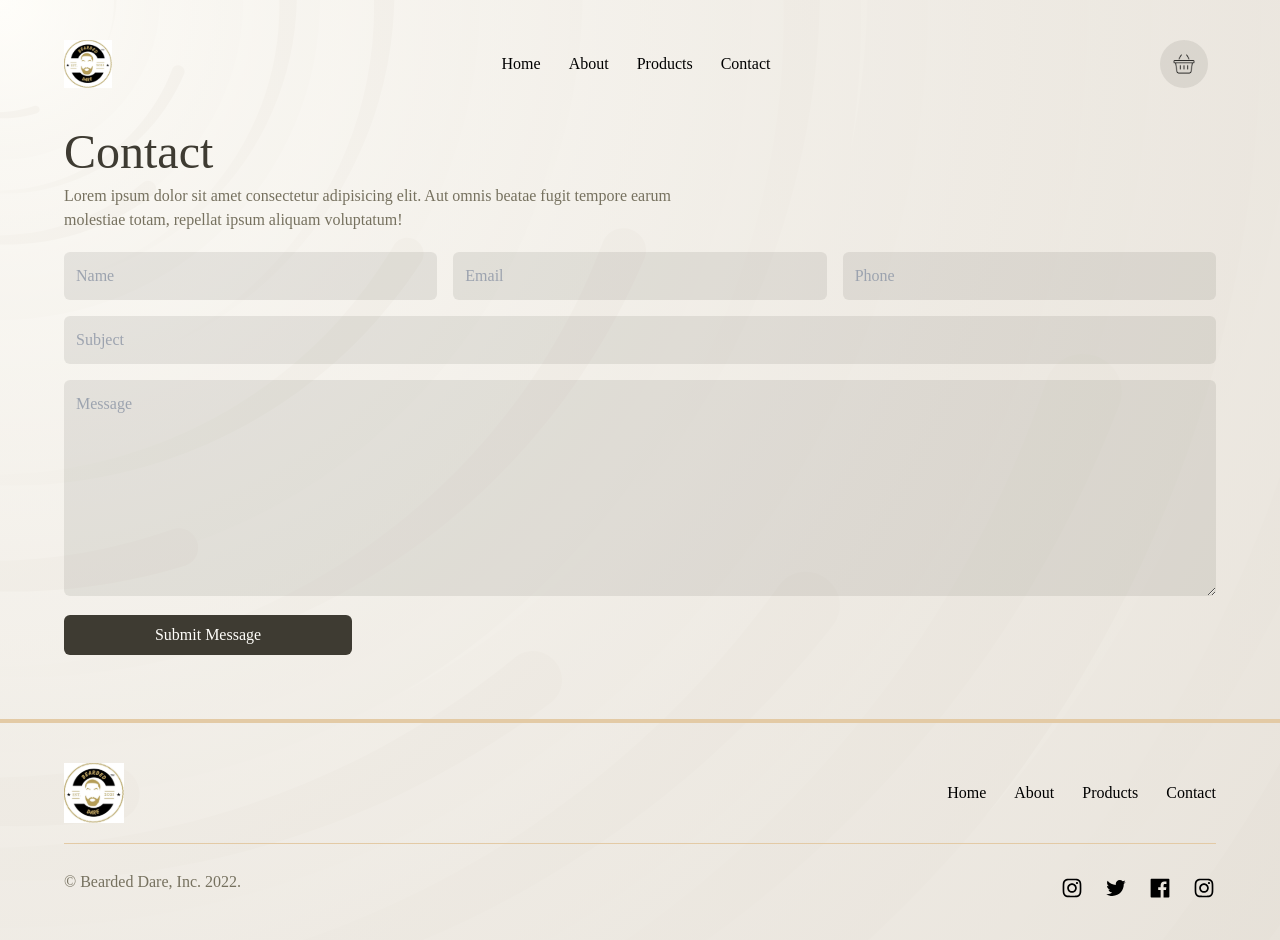
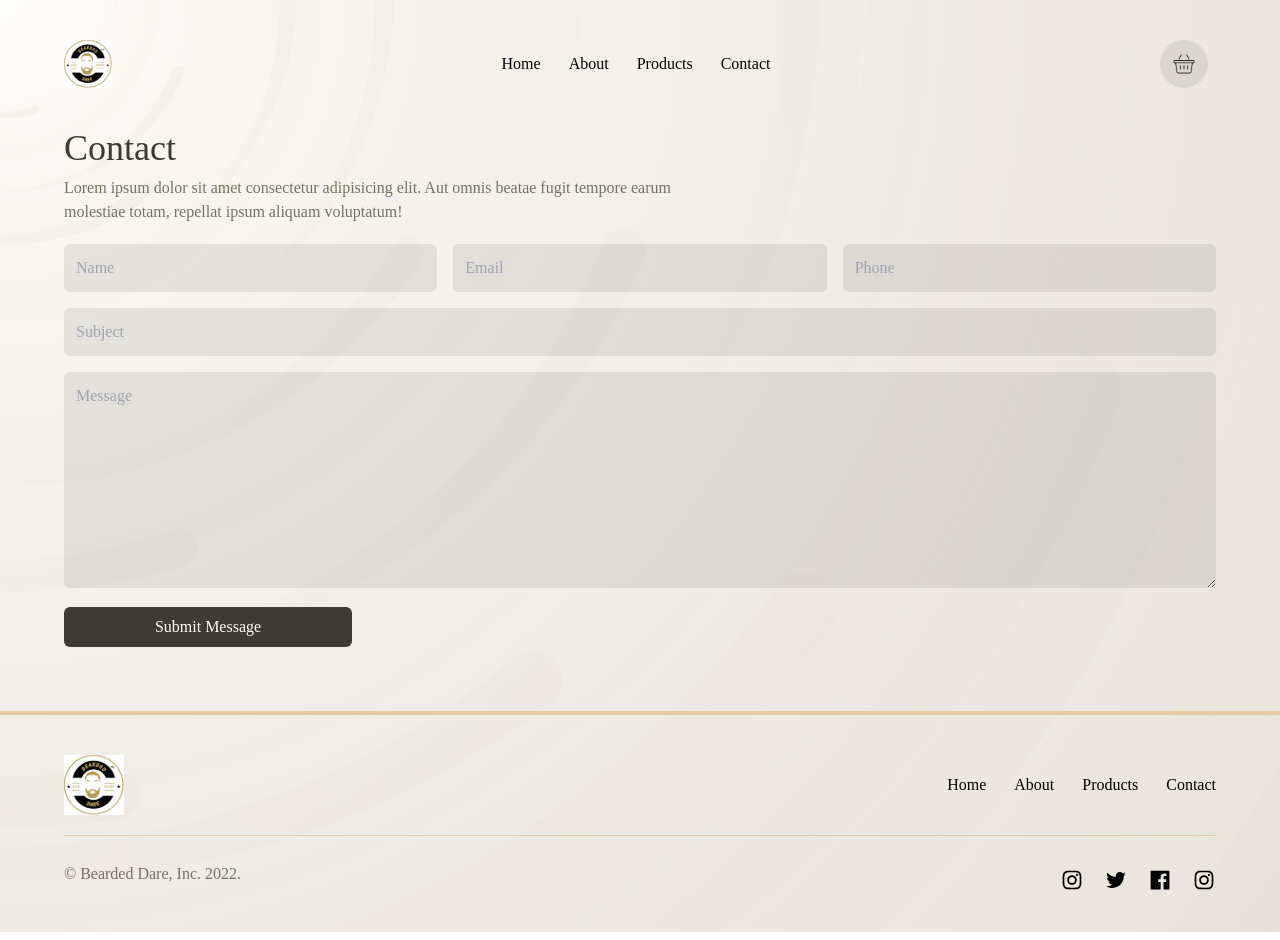
Before and after one commit to Aheedjo/bearded-dare, a Next.js app: page /Contact in a window 1280 px wide. Built offline with nearby package versions, Linux system fonts and the light colour scheme; a web font is replaced by a local one.

Commit message:
some positioning changes and font fixes

```diff
--- a/src/components/product-card/productCard.module.scss
+++ b/src/components/product-card/productCard.module.scss
@@ -4,7 +4,7 @@
     }
 
     .details {
-        @apply flex gap-10 mb-4 items-center;
+        @apply flex gap-10 mb-4 items-start;
 
         .name {
             @apply whitespace-nowrap;
--- a/src/pages/Contact.jsx
+++ b/src/pages/Contact.jsx
@@ -5,7 +5,7 @@ const Contact = () => {
     return (
         <main className={styles.container}>
             <header>
-                <h1>Contact</h1>
+                <h2>Contact</h2>
                 <p>
                     Lorem ipsum dolor sit amet consectetur adipisicing elit. Aut omnis beatae fugit tempore earum
                     molestiae totam, repellat ipsum aliquam voluptatum!
--- a/src/styles/globals.css
+++ b/src/styles/globals.css
@@ -29,7 +29,7 @@ h1 {
 }
 
 h2 {
-    @apply text-3xl sm:text-4xl md:text-5xl;
+    @apply text-3xl sm:text-4xl mb-2;
 }
 
 h3 {
```
Also changed, not shown: src/components/product-card/productCard.jsx (+5 -7 lines).
